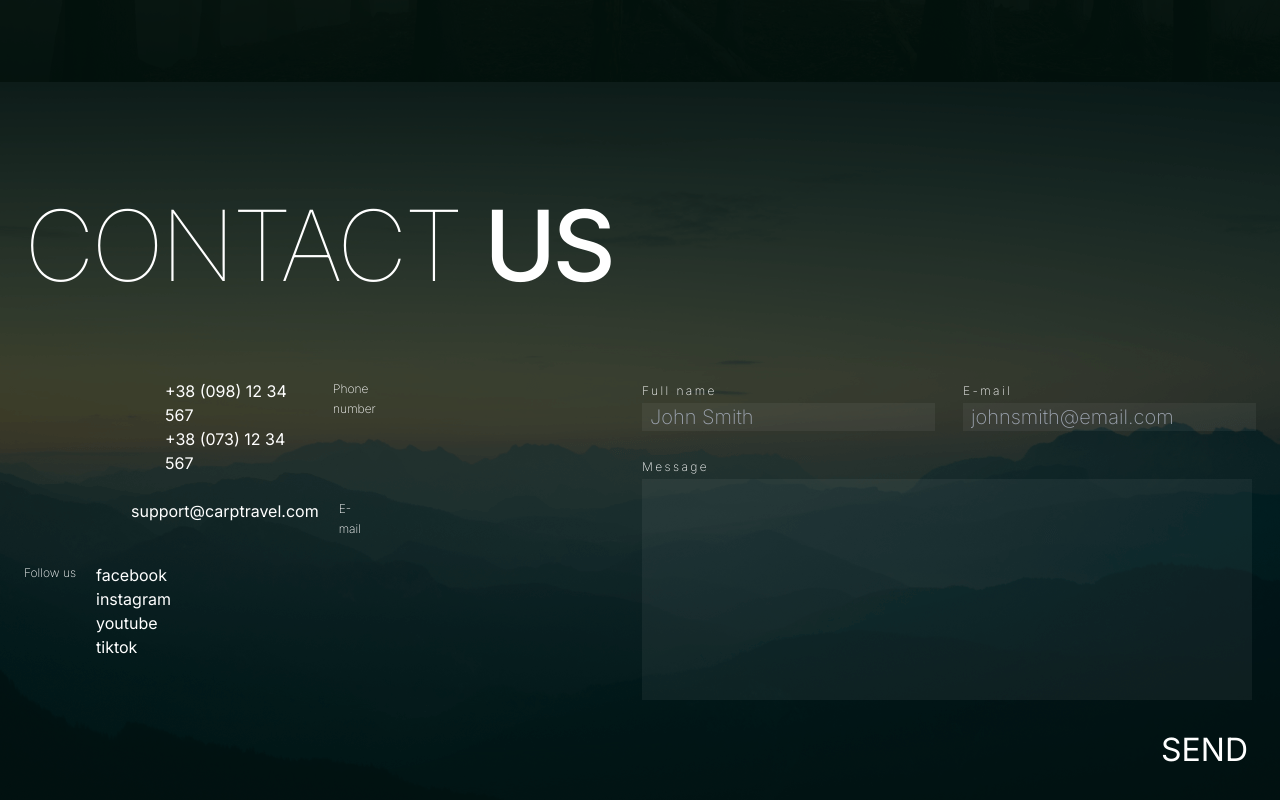
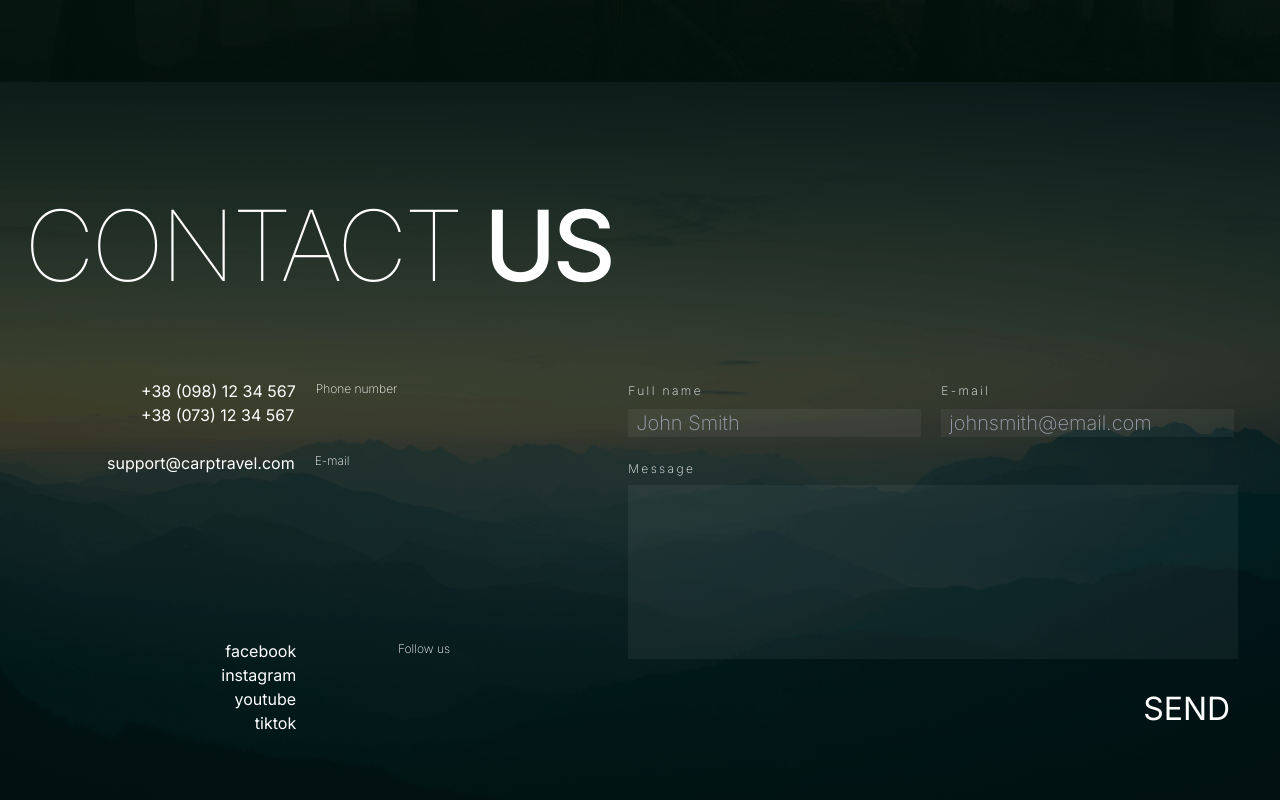
Before and after one commit to Olena-Rudnieva/next-js-carptravel, a Next.js app: page / in a window 1280 px wide. Shown: the part 3072-3872 px from the top of the page. Built offline with nearby package versions, Linux system fonts and the light colour scheme.

Commit message:
Add responsive design

```diff
--- a/app/components/ContactForm.js
+++ b/app/components/ContactForm.js
@@ -2,11 +2,11 @@ export default function ContactForm() {
   return (
     <form className="form ">
       <div className="md:flex md:justify-between xl:flex-col mb-4 xl:mb-6">
-        <div className="xl:flex xl:gap-7">
-          <div className="mb-6 md:flex md:flex-col ">
+        <div className="xl:flex xl:gap-5">
+          <div className="mb-6 md:mb-4 xl:mb-5 md:flex md:flex-col  ">
             <label
               htmlFor="name"
-              className="text-xs font-extralight leading-6 tracking-[2.4px] "
+              className="text-xs font-extralight leading-6 tracking-[2.4px] xl:mb-[6px]"
             >
               Full name
             </label>
@@ -21,10 +21,10 @@ export default function ContactForm() {
               //   pattern="[a-zA-Zа-яА-ЯїЇ]+"
             />
           </div>
-          <div className="mb-6 md:flex md:flex-col">
+          <div className="mb-6 md:mb-4 md:flex md:flex-col">
             <label
               htmlFor="mail"
-              className="text-xs font-extralight leading-6 tracking-[2.4px] "
+              className="text-xs font-extralight leading-6 tracking-[2.4px] xl:mb-[6px]"
             >
               E-mail
             </label>
@@ -41,14 +41,14 @@ export default function ContactForm() {
         <div className="md:flex md:flex-col ">
           <label
             htmlFor="text"
-            className="text-xs font-extralight leading-6 tracking-[2.4px]"
+            className="text-xs font-extralight leading-6 tracking-[2.4px] xl:mb-1"
           >
             Message
           </label>
           <textarea
             id="text"
             name="user-message"
-            className="w-[279px] md:w-[463px] xl:w-[610px] h-[193px] md:h-[221px] xl:[174px] text-[13px] xl:text-xl font-extralight leading-6 bg-white bg-opacity-5 resize-none px-2"
+            className="w-[279px] md:w-[463px] xl:w-[610px] h-[193px] md:h-[221px] xl:h-[174px] text-[13px] xl:text-xl font-extralight leading-6 bg-white bg-opacity-5 resize-none px-2"
           ></textarea>
         </div>
       </div>
--- a/app/components/Contacts.js
+++ b/app/components/Contacts.js
@@ -11,10 +11,10 @@ export default function Contacts() {
           Contact <span class="font-medium">US</span>
         </h2>
         <div className="xl:flex xl:gap-[231px]">
-          <div className="md:flex md:gap-[90px] xl:block">
+          <div className="md:flex md:gap-[90px] xl:gap-[0]  xl:flex-col xl:justify-between  ">
             <div>
               <div className="flex justify-end md:justify-start mb-6">
-                <ul className="md:ml-16 xl:ml-[141px] ">
+                <ul className="md:ml-16 xl:ml-[117px]  ">
                   <li>
                     <a
                       className="text-sm md:text-base font-normal leading-6"
@@ -37,9 +37,9 @@ export default function Contacts() {
                 </p>
               </div>
 
-              <div className="flex justify-end md:justify-start mb-[24px]">
+              <div className="flex justify-end md:justify-start mb-[24px] xl:mb-0 xl:ml-[83px] ">
                 <a
-                  className="text-sm md:text-base font-normal leading-6 md:ml-[34px] xl:ml-[107px]"
+                  className="text-sm md:text-base font-normal leading-6 md:ml-[34px] xl:ml-0 "
                   href="mailto:info@devstudio.com"
                 >
                   support@carptravel.com
@@ -50,8 +50,8 @@ export default function Contacts() {
               </div>
             </div>
 
-            <div className="flex justify-end md:justify-start mb-3 md:mb-16">
-              <p className="text-xs font-extralight leading-5 mr-5">
+            <div className="flex justify-end md:justify-start mb-3 md:mb-16 xl:mb-0 xl:justify-end xl:text-right xl:mr-[101px]">
+              <p className="text-xs font-extralight leading-5 mr-5 xl:mr-0 xl:absolute xl:left-[398px]">
                 Follow us
               </p>
               <ul>
@@ -70,7 +70,7 @@ export default function Contacts() {
                     href="https://www.instagram.com/"
                     target="_blank"
                     rel="noopener noreferrer nofollow"
-                    className="text-sm md:text-base font-normal leading-6 mr-[15px] hover:underline"
+                    className="text-sm md:text-base font-normal leading-6 mr-[15px] md:mr-0 hover:underline"
                   >
                     instagram
                   </a>
```
